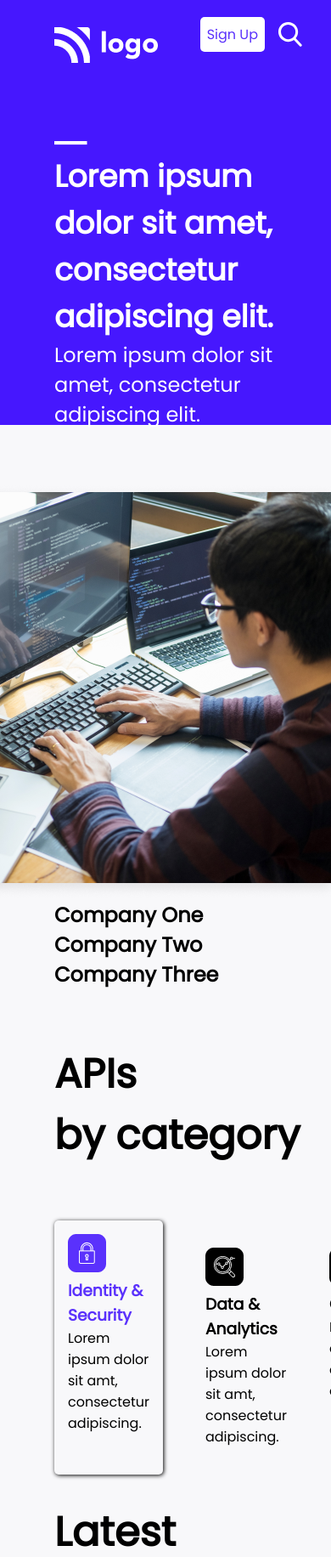
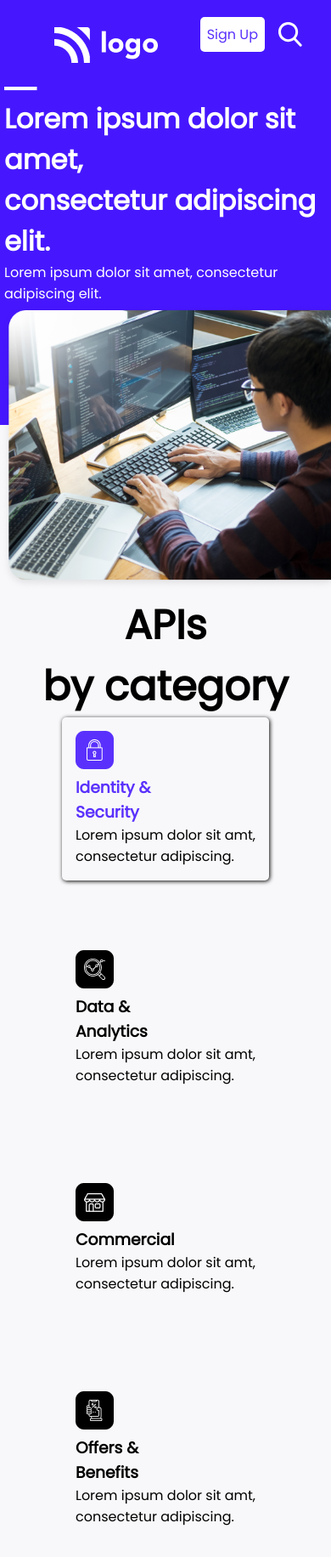
Before and after one commit to Saurabh-Singh-Negi/Project-09-Developer-Landing-Page, a plain HTML site: page index.html in a window 390 px wide. Shown: the top 1832 px of the page at 85% size. Drawn offline with Linux system fonts and the light colour scheme.

Commit message:
hero made responsive

```diff
--- a/index.html
+++ b/index.html
@@ -47,6 +47,7 @@
 
     </div>
       <!-- Text -->
+      <div class="hero">
         <div class="header-text">
           <img src="./images/Rectangle_12.png" />
           <h2>Lorem ipsum dolor sit amet, <br />consectetur adipiscing elit.</h2>
@@ -58,6 +59,7 @@
         <!-- Image -->
         <div>
           <img class="header-image" src="./images/IMAGE HERE.png" />
+        </div>
     </div>
     </header>
     <!-- Companies -->
--- a/style.css
+++ b/style.css
@@ -51,15 +51,16 @@ nav {
   margin: 2rem 0 0 4rem;
 }
 
-.header-text {
-  margin: 4rem;
-  font-size: 1.5rem;
-  float: left;
+.hero {
+  display: flex;
+  justify-content: space-between;
 }
 
-.header-image {
-  float: right;
+.header-text {
+  margin-left: 4rem;
+  font-size: 1.5rem;
 }
+
 
 .companies {
   margin: 1rem 0 0 4rem;
@@ -276,12 +277,72 @@ nav {
   .nav-items {
     display: none;
   }
+   .api-heading {
+     text-align: center;
+   }
+
+   .api {
+    margin: 1rem;
+   }
+
+   .cards {
+      display: flex;
+      flex-direction: column;
+      margin: 0;
+      padding: 0;
+      justify-items: center;
+      align-items: center;
+
+   }
+
+
+  .hero {
+    display: flex;
+    flex-direction: column;
+    justify-content: center;
+    align-items: center;
+  }
+
+  .api {
+    display: flex;
+    flex-direction: column;
+    margin-top: 280px;
+  }
+
 
 
 }
-/*
-@media screen and (max-width:1024px){
-  .nav-items {
+
+@media screen and (max-width:1024px) {
+  .companies {
     display: none;
   }
-} */
+
+}
+
+@media screen and (max-width:768px) {
+  .header-image {
+    width: 100%;
+  }
+  .header-text {
+    margin-left: 5px;
+
+  }
+  .api {
+    display: flex;
+    flex-direction: column;
+    margin-top: 200px;
+  }
+
+  .header-text > h2 {
+    font-size: 2rem;
+  }
+
+  .header-text > p {
+    font-size: 1rem;
+  }
+
+
+
+
+}
```
Lines whose indentation alone changed are shown as unchanged.
